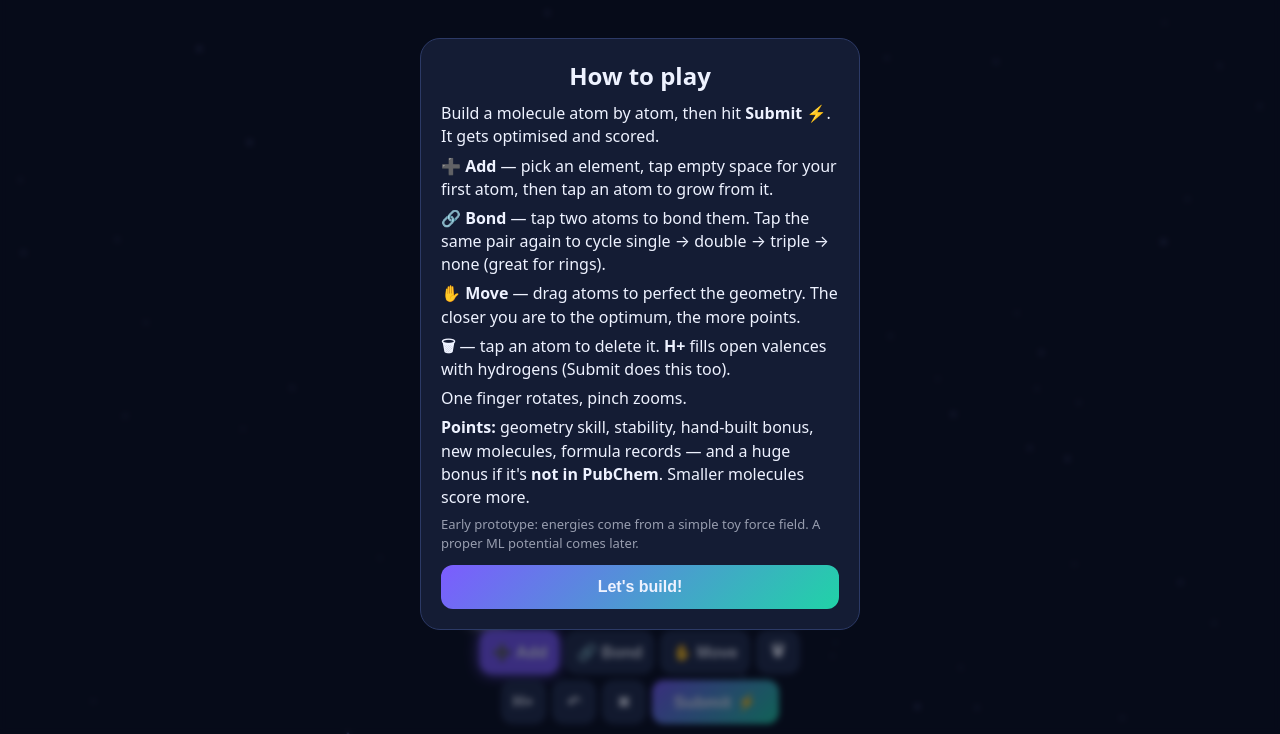
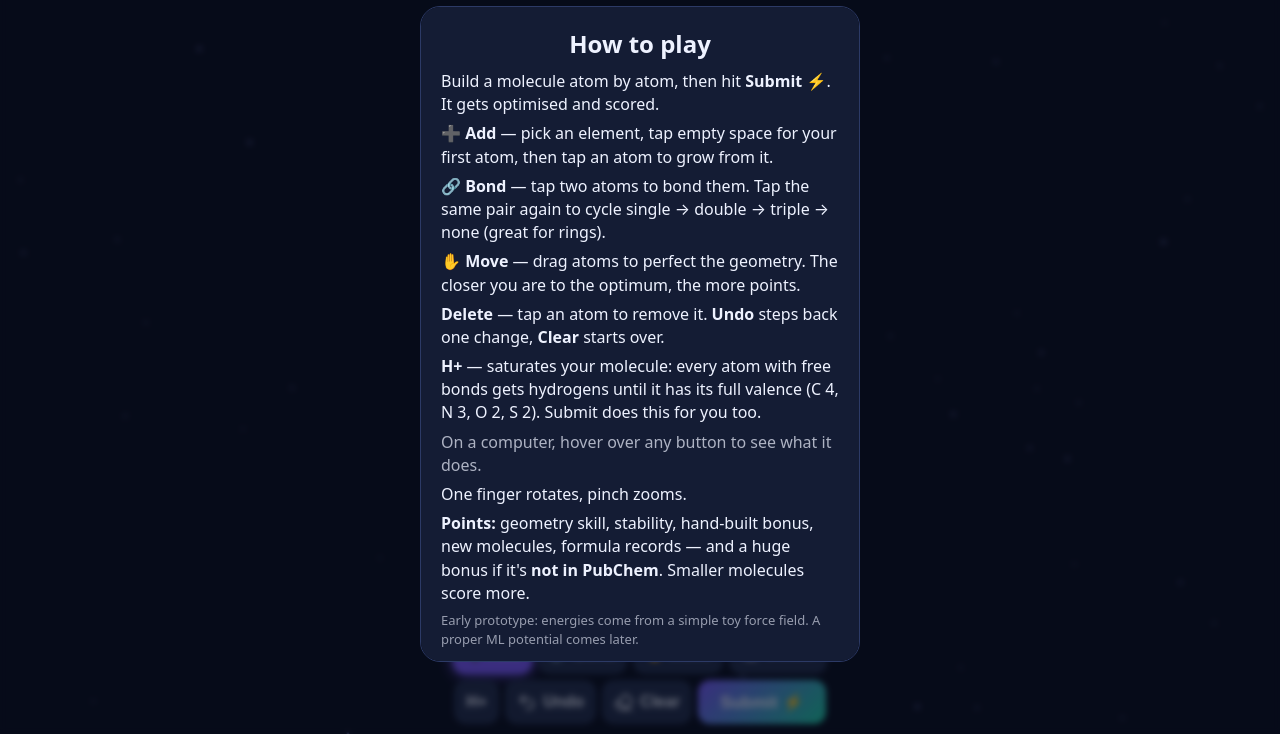
Before and after one commit to Autonomous-Scientific-Agents/QuMol, a plain HTML site: page web/index.html in a window 1280 px wide. Shown: the part 66-800 px from the top of the page. Drawn offline with nearby package versions, Linux system fonts and the light colour scheme; no server answers.

Commit message:
UI: H first, magenta S, drop Cl, clearer icons and hover tooltips
- Element order now H, C, N, O, S, F; sulfur is magenta; chlorine removed (client and server)
- Delete uses a trash-can-with-x icon, Undo a back-arrow, Clear an eraser, all with text labels
- Hover tooltips on every button, including how H+ saturates each atom's valence

Co-Authored-By: Claude Opus 5.5 <noreply@anthropic.com>
Claude-Session: https://claude.ai/code/session_01TEUrTRrHojd9EmeKyynq2E

```diff
--- a/web/index.html
+++ b/web/index.html
@@ -19,6 +19,19 @@ button:active{transform:scale(.9)}
 button.on{background:var(--acc);box-shadow:0 0 14px var(--acc)}
 .el{width:44px;padding:0;border:3px solid transparent}
 .el.on{border-color:#fff;box-shadow:0 0 14px currentColor}
+.ico{display:inline-flex;align-items:center;gap:6px}
+.ico svg{width:20px;height:20px;flex:none;fill:none;stroke:currentColor;stroke-width:2;stroke-linecap:round;stroke-linejoin:round}
+/* hover tooltips (mouse/trackpad only; phones get the text labels) */
+[data-tip]{position:relative}
+@media (hover:hover){
+  [data-tip]:hover::after{content:attr(data-tip);position:absolute;bottom:calc(100% + 10px);left:50%;transform:translateX(-50%);
+    width:max-content;max-width:260px;white-space:normal;text-align:left;background:#0e1530;color:var(--txt);border:1px solid #2c3a66;
+    border-radius:10px;padding:8px 10px;font-size:13px;font-weight:500;line-height:1.35;box-shadow:0 6px 24px rgba(0,0,0,.45);
+    z-index:20;pointer-events:none;animation:tipIn .15s .35s both}
+  .tip-below[data-tip]:hover::after{bottom:auto;top:calc(100% + 10px)}
+  .tip-right[data-tip]:hover::after{left:auto;right:0;transform:none}
+}
+@keyframes tipIn{from{opacity:0}}
 #submit{background:linear-gradient(135deg,var(--acc),var(--acc2));padding:0 22px;font-size:17px}
 .left{display:flex;gap:8px;align-items:center;min-width:0}
 .brand{font-weight:900;font-size:20px;background:linear-gradient(90deg,#7c5cff,#20d3a7);-webkit-background-clip:text;background-clip:text;color:transparent}
@@ -61,22 +74,30 @@ input{width:100%;height:46px;border-radius:12px;border:1px solid #2c3a66;backgro
 
 <div id="top" class="bar">
   <div class="left"><span class="brand">QuMol</span><span id="info" class="pill">Loading…</span></div>
-  <div class="right"><button id="mute" title="Sound">🔊</button><button id="help" title="How to play">?</button><button id="lb" title="Leaderboards">🏆</button><button id="total" title="Your collection">0 ⭐</button></div>
+  <div class="right">
+    <button id="mute" class="tip-below" data-tip="Sound on/off" aria-label="Sound on/off">🔊</button>
+    <button id="help" class="tip-below" data-tip="How to play" aria-label="How to play">?</button>
+    <button id="lb" class="tip-below" data-tip="Leaderboards" aria-label="Leaderboards">🏆</button>
+    <button id="total" class="tip-below tip-right" data-tip="Your score and molecule collection" aria-label="Your score and molecule collection">0 ⭐</button>
+  </div>
 </div>
 
 <div id="bottom" class="bar">
   <div class="row" id="els"></div>
   <div class="row">
-    <button class="mode on" data-mode="add">➕ Add</button>
-    <button class="mode" data-mode="bond">🔗 Bond</button>
-    <button class="mode" data-mode="move">✋ Move</button>
-    <button class="mode" data-mode="delete">🗑</button>
+    <button class="mode on ico" data-mode="add" data-tip="Add atoms: tap empty space for your first atom, then tap any atom to grow the selected element from it">➕ Add</button>
+    <button class="mode ico" data-mode="bond" data-tip="Bond: tap two atoms to connect them. Tap the same pair again to cycle single → double → triple → no bond (great for closing rings)">🔗 Bond</button>
+    <button class="mode ico" data-mode="move" data-tip="Move: drag an atom to fine-tune the geometry. The closer to the optimum, the more points">✋ Move</button>
+    <button class="mode ico" data-mode="delete" data-tip="Delete: tap an atom to remove it, along with its hydrogens">
+      <svg viewBox="0 0 24 24" aria-hidden="true"><path d="M3 6h18"/><path d="M9 6V4h6v2"/><path d="M5 6l1.2 14h11.6L19 6"/><path d="M10 11l4 5M14 11l-4 5"/></svg>Delete</button>
   </div>
   <div class="row">
-    <button id="hplus">H+</button>
-    <button id="undo">↶</button>
-    <button id="clear">✖</button>
-    <button id="submit">Submit ⚡</button>
+    <button id="hplus" data-tip="Saturate with hydrogens: every atom with free bonds gets H atoms until it has its full valence (C 4, N 3, O 2, S 2). Submit does this automatically">H+</button>
+    <button id="undo" class="ico" data-tip="Undo: step back one change">
+      <svg viewBox="0 0 24 24" aria-hidden="true"><path d="M9 14L4 9l5-5"/><path d="M4 9h10.5a5.5 5.5 0 0 1 0 11H11"/></svg>Undo</button>
+    <button id="clear" class="ico" data-tip="Clear all: remove the whole molecule and start over (Undo brings it back)">
+      <svg viewBox="0 0 24 24" aria-hidden="true"><path d="M7 21l-4.3-4.3a2.4 2.4 0 0 1 0-3.4l9.6-9.6a2.4 2.4 0 0 1 3.4 0l5.6 5.6a2.4 2.4 0 0 1 0 3.4L13 21"/><path d="M22 21H7"/><path d="M5 11l9 9"/></svg>Clear</button>
+    <button id="submit" class="tip-right" data-tip="Submit: your molecule is optimised, checked for stability and scored">Submit ⚡</button>
   </div>
 </div>
 
@@ -89,13 +110,12 @@ import {OrbitControls} from 'three/addons/controls/OrbitControls.js';
 
 /* ================= chemistry data ================= */
 const EL = {
-  C: {c:0x9aa3ad, r:0.76, val:4, vis:0.36},
-  N: {c:0x3d6bff, r:0.71, val:3, vis:0.34},
-  O: {c:0xff3b3b, r:0.66, val:2, vis:0.33},
-  S: {c:0xffd23f, r:1.05, val:2, vis:0.42},
-  F: {c:0x7ee06a, r:0.57, val:1, vis:0.30},
-  Cl:{c:0x2fe08a, r:1.02, val:1, vis:0.40},
-  H: {c:0xffffff, r:0.31, val:1, vis:0.22},
+  H: {c:0xffffff, r:0.31, val:1, vis:0.22, name:'Hydrogen'},
+  C: {c:0x9aa3ad, r:0.76, val:4, vis:0.36, name:'Carbon'},
+  N: {c:0x3d6bff, r:0.71, val:3, vis:0.34, name:'Nitrogen'},
+  O: {c:0xff3b3b, r:0.66, val:2, vis:0.33, name:'Oxygen'},
+  S: {c:0xe040fb, r:1.05, val:2, vis:0.42, name:'Sulfur'},
+  F: {c:0x7ee06a, r:0.57, val:1, vis:0.30, name:'Fluorine'},
 };
 const ORDER = [0, 1, 0.87, 0.78];   // bond-length factor for single/double/triple
 const MAX_HEAVY = 30;
@@ -264,7 +284,7 @@ function tone(f, d=0.12, type='sine', vol=0.2, f2=null, delay=0){
   o.connect(g).connect(ac.destination); o.start(t); o.stop(t+d+0.03);
 }
 const SFX = {
-  pop(el){ const f = {H:950,C:520,N:600,O:680,S:420,F:760,Cl:460}[el] || 520; tone(f, 0.13, 'sine', 0.25, f*1.6); },
+  pop(el){ const f = {H:950,C:520,N:600,O:680,S:420,F:760}[el] || 520; tone(f, 0.13, 'sine', 0.25, f*1.6); },
   bond(o){ tone(300+o*120, 0.08, 'triangle', 0.22); tone(450+o*170, 0.11, 'triangle', 0.16, null, 0.05); },
   del(){ tone(420, 0.2, 'sawtooth', 0.1, 90); },
   err(){ tone(150, 0.1, 'square', 0.1); tone(120, 0.13, 'square', 0.1, null, 0.12); },
@@ -548,8 +568,10 @@ function updateInfo(){
 for(const e of Object.keys(EL)){
   const b = document.createElement('button');
   b.className = 'el' + (e === element ? ' on' : ''); b.textContent = e;
+  b.dataset.tip = `${EL[e].name}: forms ${EL[e].val} bond${EL[e].val > 1 ? 's' : ''}. Pick it, then tap an atom to attach one.`;
+  b.setAttribute('aria-label', b.dataset.tip);
   const hex = '#' + EL[e].c.toString(16).padStart(6,'0');
-  b.style.background = hex; b.style.color = e === 'H' || e === 'S' || e === 'F' || e === 'Cl' ? '#111' : '#fff';
+  b.style.background = hex; b.style.color = e === 'H' || e === 'F' ? '#111' : '#fff';
   b.onclick = () => { unlockAudio(); element = e; document.querySelectorAll('.el').forEach(x => x.classList.toggle('on', x === b)); SFX.tick(); if(mode !== 'add') setMode('add'); };
   $('els').appendChild(b);
 }
@@ -791,7 +813,9 @@ function showHelp(){
   <p><b>➕ Add</b> — pick an element, tap empty space for your first atom, then tap an atom to grow from it.</p>
   <p><b>🔗 Bond</b> — tap two atoms to bond them. Tap the same pair again to cycle single → double → triple → none (great for rings).</p>
   <p><b>✋ Move</b> — drag atoms to perfect the geometry. The closer you are to the optimum, the more points.</p>
-  <p><b>🗑</b> — tap an atom to delete it. <b>H+</b> fills open valences with hydrogens (Submit does this too).</p>
+  <p><b>Delete</b> — tap an atom to remove it. <b>Undo</b> steps back one change, <b>Clear</b> starts over.</p>
+  <p><b>H+</b> — saturates your molecule: every atom with free bonds gets hydrogens until it has its full valence (C 4, N 3, O 2, S 2). Submit does this for you too.</p>
+  <p style="opacity:.7">On a computer, hover over any button to see what it does.</p>
   <p>One finger rotates, pinch zooms.</p>
   <p><b>Points:</b> geometry skill, stability, hand-built bonus, new molecules, formula records — and a huge bonus if it's <b>not in PubChem</b>. Smaller molecules score more.</p>
   <p style="opacity:.6;font-size:13px">Early prototype: energies come from a simple toy force field. A proper ML potential comes later.</p>`;
```
Also changed, not shown: 1 other file.
